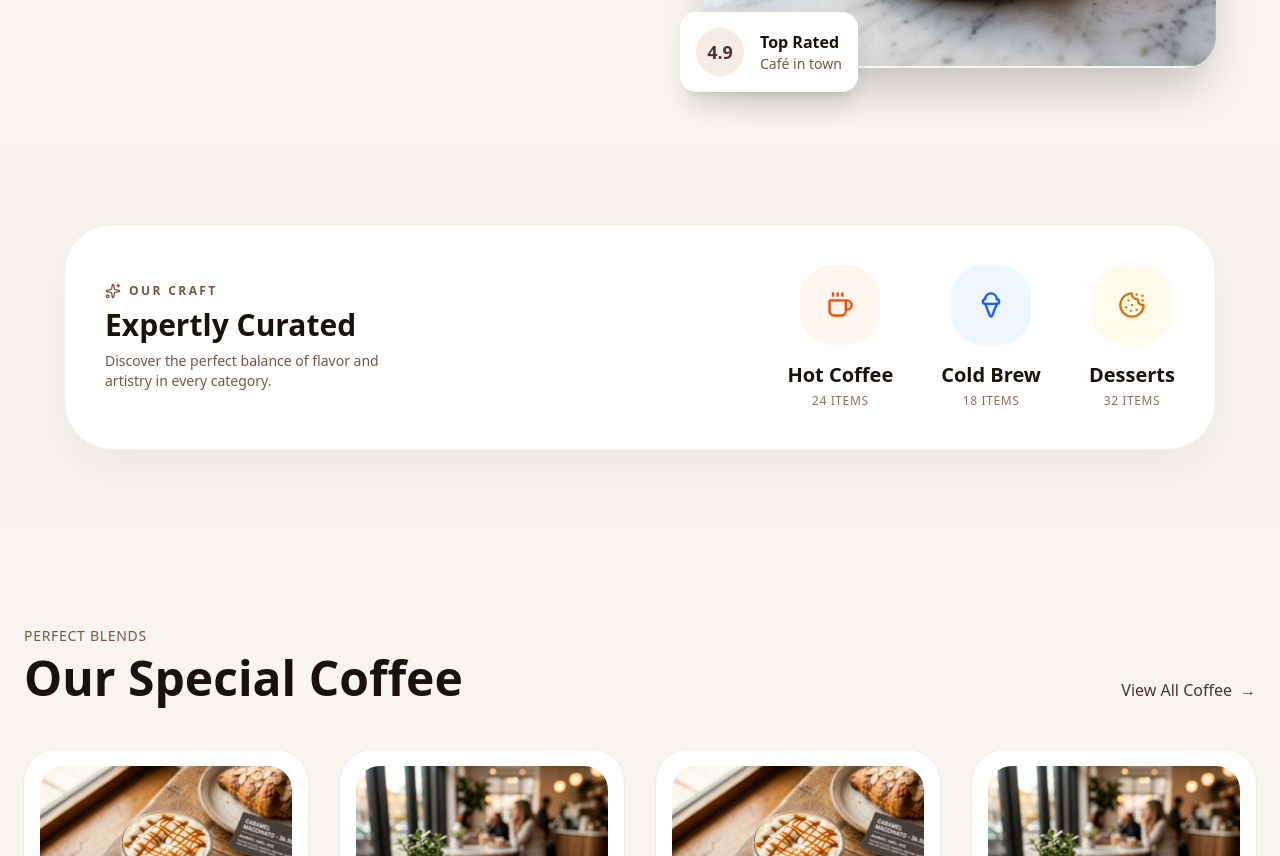
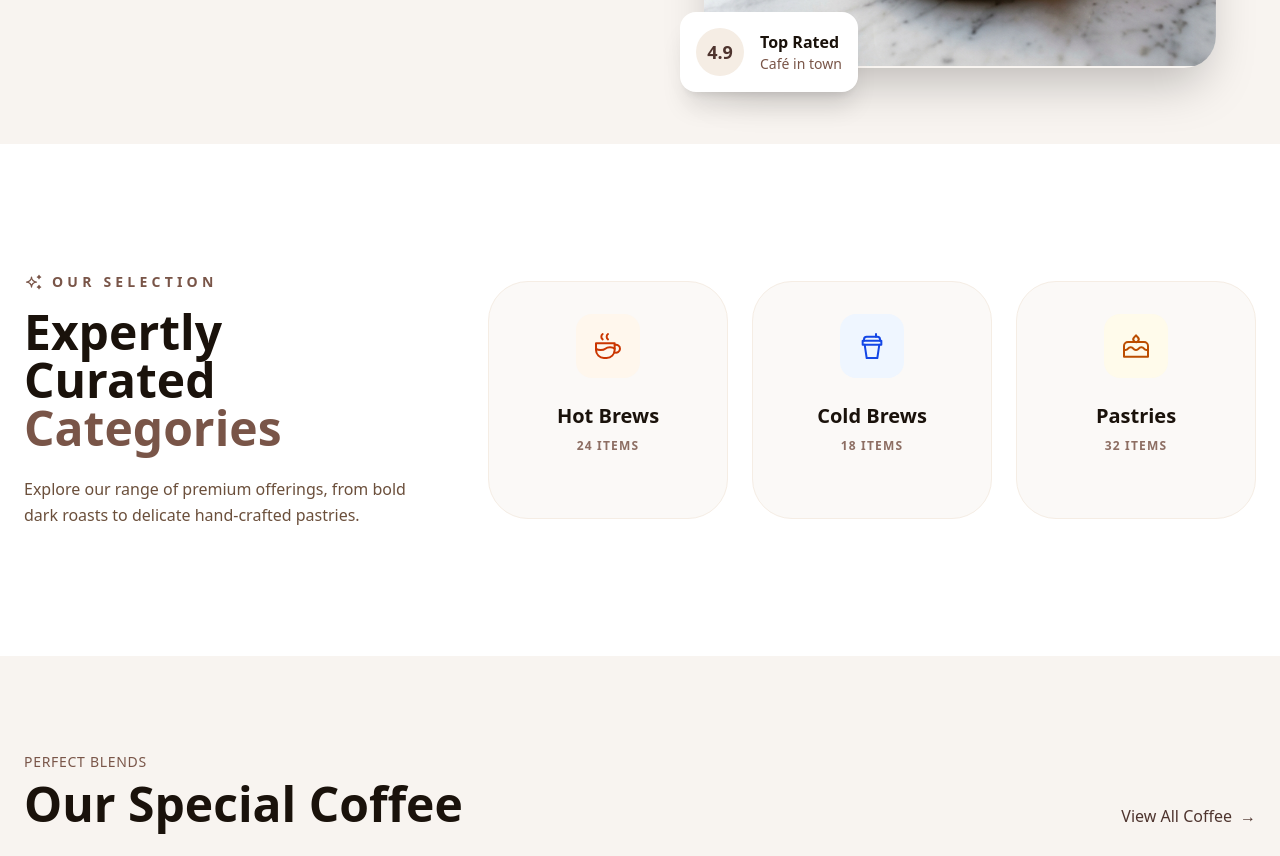
Before and after one commit to jay2006-dev/Cafe, a Next.js app: page / in a window 1280 px wide. Shown: the part 656-1512 px from the top of the page. Built offline with nearby package versions, Linux system fonts and the light colour scheme; a web font is replaced by a local one.

Commit message:
feat: redesign categories section with professional Tabler icons and fix layout

```diff
--- a/package.json
+++ b/package.json
@@ -9,6 +9,7 @@
     "lint": "eslint"
   },
   "dependencies": {
+    "@tabler/icons-react": "^3.41.1",
     "framer-motion": "^12.38.0",
     "lucide-react": "^1.9.0",
     "next": "16.2.4",
--- a/src/components/CategoriesSection.tsx
+++ b/src/components/CategoriesSection.tsx
@@ -1,85 +1,91 @@
 "use client";
 
 import { motion } from "framer-motion";
-import { Coffee, IceCream, Cookie, Sparkles } from "lucide-react";
+import { IconCup, IconIceCream, IconCake, IconCoffee, IconSparkles } from "@tabler/icons-react";
 
 export default function CategoriesSection() {
   const categories = [
     {
-      name: "Hot Coffee",
-      icon: <Coffee size={28} />,
+      name: "Hot Brews",
+      icon: <IconCoffee size={32} stroke={1.5} />,
       items: "24 Items",
       color: "bg-orange-50",
-      iconColor: "text-orange-600",
-      description: "Steaming artisanal blends"
+      iconColor: "text-orange-700",
+      description: "Artisanal espresso blends"
     },
     {
-      name: "Cold Brew",
-      icon: <IceCream size={28} />,
+      name: "Cold Brews",
+      icon: <IconCup size={32} stroke={1.5} />,
       items: "18 Items",
       color: "bg-blue-50",
-      iconColor: "text-blue-600",
-      description: "Refreshing iced favorites"
+      iconColor: "text-blue-700",
+      description: "Slow-steeped perfection"
     },
     {
-      name: "Desserts",
-      icon: <Cookie size={28} />,
+      name: "Pastries",
+      icon: <IconCake size={32} stroke={1.5} />,
       items: "32 Items",
       color: "bg-amber-50",
-      iconColor: "text-amber-600",
+      iconColor: "text-amber-700",
       description: "Freshly baked delights"
     },
   ];
 
   return (
-    <section className="relative z-20 px-6 py-20 bg-coffee-50/50">
-      <div className="max-w-6xl mx-auto">
+    <section className="py-32 bg-white relative">
+      <div className="max-w-7xl mx-auto px-6">
+        <div className="flex flex-col md:flex-row items-center justify-between gap-16">
+          {/* Header Section */}
           <motion.div
-          initial={{ opacity: 0, y: 40 }}
-          whileInView={{ opacity: 1, y: 0 }}
+            initial={{ opacity: 0, x: -20 }}
+            whileInView={{ opacity: 1, x: 0 }}
             viewport={{ once: true }}
-          transition={{ duration: 0.8, ease: "easeOut" }}
-          className="bg-white rounded-[3rem] p-8 md:p-10 shadow-[0_20px_50px_rgba(0,0,0,0.05)] border border-coffee-100 flex flex-col md:flex-row items-center justify-between gap-12"
+            className="max-w-sm text-center md:text-left"
           >
-          <div className="flex flex-col gap-2 max-w-xs text-center md:text-left">
-            <div className="flex items-center gap-2 text-coffee-600 justify-center md:justify-start">
-              <Sparkles size={16} />
-              <span className="text-xs font-bold uppercase tracking-[0.2em]">Our Craft</span>
+            <div className="flex items-center gap-2 text-coffee-600 mb-4 justify-center md:justify-start">
+              <IconSparkles size={20} stroke={1.5} />
+              <span className="text-sm font-bold uppercase tracking-[0.3em]">Our Selection</span>
             </div>
-            <h2 className="font-serif text-3xl font-bold text-coffee-950">Expertly Curated</h2>
-            <p className="text-coffee-600 text-sm">Discover the perfect balance of flavor and artistry in every category.</p>
-          </div>
+            <h2 className="font-serif text-4xl md:text-5xl font-bold text-coffee-950 mb-6">
+              Expertly Curated <br />
+              <span className="text-coffee-600">Categories</span>
+            </h2>
+            <p className="text-coffee-700 leading-relaxed">
+              Explore our range of premium offerings, from bold dark roasts to delicate hand-crafted pastries.
+            </p>
+          </motion.div>
 
-          <div className="flex flex-col sm:flex-row items-center gap-8 md:gap-12 w-full md:w-auto">
+          {/* Categories Grid */}
+          <div className="grid grid-cols-1 sm:grid-cols-3 gap-6 w-full md:w-auto flex-1 max-w-3xl">
             {categories.map((category, index) => (
               <motion.div
                 key={category.name}
-                initial={{ opacity: 0, scale: 0.9 }}
-                whileInView={{ opacity: 1, scale: 1 }}
+                initial={{ opacity: 0, y: 20 }}
+                whileInView={{ opacity: 1, y: 0 }}
                 viewport={{ once: true }}
                 transition={{ duration: 0.5, delay: index * 0.1 }}
-                whileHover={{ y: -5 }}
-                className="flex flex-col items-center text-center group cursor-pointer"
+                className="group relative"
               >
+                <div className="bg-coffee-50/50 border border-coffee-100 rounded-[2.5rem] p-8 flex flex-col items-center text-center transition-all duration-500 hover:bg-white hover:shadow-[0_20px_50px_rgba(62,39,35,0.1)] hover:-translate-y-2 h-full">
                   <div
-                  className={`w-20 h-20 rounded-[2rem] flex items-center justify-center transition-all duration-500 group-hover:shadow-lg group-hover:shadow-coffee-200/50 ${category.color} ${category.iconColor} mb-4 relative overflow-hidden`}
-                >
-                  <div className="absolute inset-0 bg-white/0 group-hover:bg-white/20 transition-colors" />
-                  <motion.div
-                    whileHover={{ rotate: [0, -10, 10, 0] }}
-                    transition={{ duration: 0.5 }}
+                    className={`w-16 h-16 rounded-2xl flex items-center justify-center mb-6 transition-transform duration-500 group-hover:scale-110 group-hover:rotate-6 ${category.color} ${category.iconColor}`}
                   >
                     {category.icon}
-                  </motion.div>
                   </div>
-                <h3 className="font-serif text-xl font-bold text-coffee-950 mb-1">
+                  <h3 className="font-serif text-xl font-bold text-coffee-950 mb-2">
                     {category.name}
                   </h3>
-                <p className="text-coffee-500 text-xs font-medium uppercase tracking-wider">{category.items}</p>
+                  <p className="text-xs text-coffee-500 font-bold uppercase tracking-widest mb-3">
+                    {category.items}
+                  </p>
+                  <p className="text-sm text-coffee-600 leading-snug opacity-0 group-hover:opacity-100 transition-opacity duration-500">
+                    {category.description}
+                  </p>
+                </div>
               </motion.div>
             ))}
           </div>
-        </motion.div>
+        </div>
       </div>
     </section>
   );
```
Also changed, not shown: 1 other file (tests, documents, lock files or other folders). Lines whose indentation alone changed are shown as unchanged.
